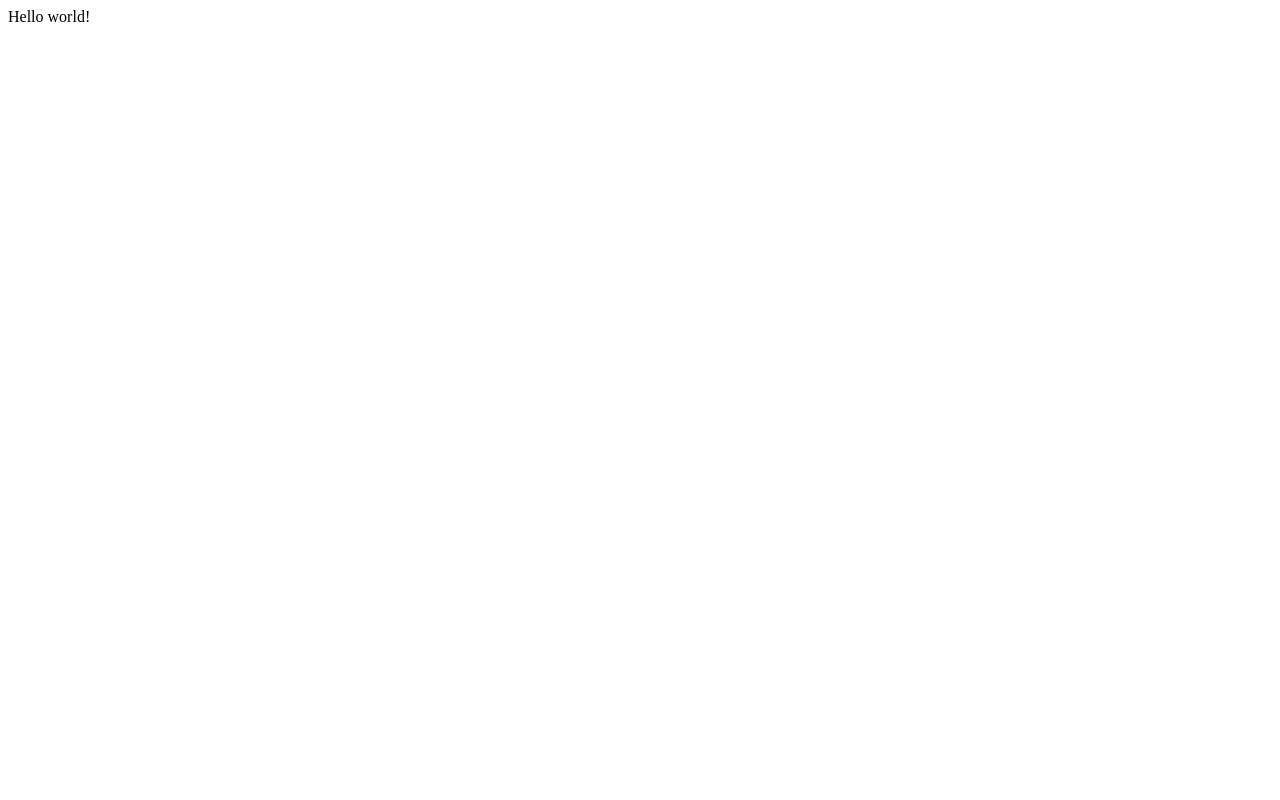
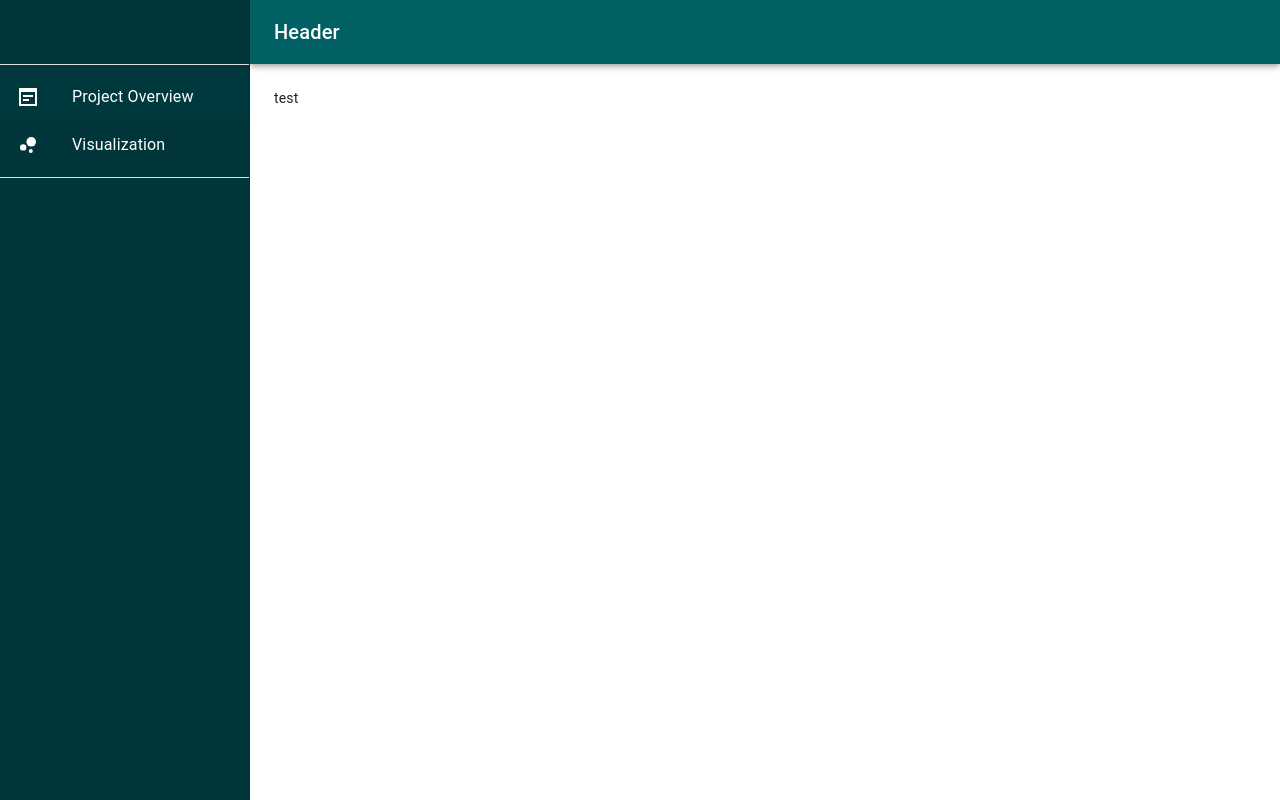
Before and after one commit to feenkind/team-topologies-management, a React (Create React App) app in the folder frontend/: page / in a window 1280 px wide. Built offline with nearby package versions, Linux system fonts and the light colour scheme.

Commit message:
Base setup of theme and eslint

```diff
--- a/frontend/src/App.tsx
+++ b/frontend/src/App.tsx
@@ -1,11 +1,12 @@
 import React from 'react';
+import Dashboard from './container/Dashboard';
 
-function App() {
+const App: React.FC = () => {
   return (
     <div className="App">
-      Hello world!
+      <Dashboard />
     </div>
   );
-}
+};
 
 export default App;
--- /dev/null
+++ b/frontend/src/components/Header.tsx
@@ -0,0 +1,12 @@
+import * as React from 'react';
+import { Typography } from '@mui/material';
+
+const Header: React.FC = () => {
+  return (
+    <Typography variant="h6" noWrap component="div">
+      Header
+    </Typography>
+  );
+};
+
+export default Header;
--- /dev/null
+++ b/frontend/src/components/Layout.tsx
@@ -0,0 +1,113 @@
+import * as React from 'react';
+import { AppBar, Box, Drawer, IconButton, Toolbar } from '@mui/material';
+import Sidebar from './Sidebar';
+import Header from './Header';
+import MenuIcon from '@mui/icons-material/Menu';
+
+interface ILayoutProps {
+  activeHeaderMenuItem?: string;
+  activeSidebarMenuItem?: string;
+  children: React.ReactNode;
+}
+
+const Layout: React.FC<ILayoutProps> = ({
+  activeHeaderMenuItem,
+  activeSidebarMenuItem,
+  children,
+}: ILayoutProps) => {
+  const drawerWidth = '250';
+  const [mobileOpen, setMobileOpen] = React.useState(false);
+
+  const handleDrawerToggle = () => {
+    setMobileOpen(!mobileOpen);
+  };
+
+  return (
+    <Box sx={{ display: 'flex' }}>
+      <AppBar
+        position="fixed"
+        sx={{
+          width: { sm: `calc(100% - ${drawerWidth}px)` },
+          ml: { sm: `${drawerWidth}px` },
+        }}
+      >
+        <Toolbar>
+          <IconButton
+            color="inherit"
+            aria-label="open drawer"
+            edge="start"
+            onClick={handleDrawerToggle}
+            sx={{ mr: 2, display: { sm: 'none' } }}
+          >
+            <MenuIcon />
+          </IconButton>
+          <Header />
+        </Toolbar>
+      </AppBar>
+
+      <Box
+        component="nav"
+        sx={{ width: { sm: drawerWidth }, flexShrink: { sm: 0 } }}
+        aria-label="mailbox folders"
+      >
+        <Drawer
+          variant="temporary"
+          open={mobileOpen}
+          onClose={handleDrawerToggle}
+          ModalProps={{
+            keepMounted: true,
+          }}
+          sx={{
+            display: { xs: 'block', sm: 'none' },
+            '& .MuiDrawer-paper': {
+              boxSizing: 'border-box',
+              width: `${drawerWidth}px`,
+            },
+          }}
+          PaperProps={{
+            sx: {
+              backgroundColor: 'primary.dark',
+              color: 'primary.contrastText',
+            },
+          }}
+        >
+          <Sidebar />
+        </Drawer>
+        <Drawer
+          variant="permanent"
+          sx={{
+            display: { xs: 'none', sm: 'block' },
+            '& .MuiDrawer-paper': {
+              boxSizing: 'border-box',
+              width: `${drawerWidth}px`,
+            },
+          }}
+          open
+          PaperProps={{
+            sx: {
+              backgroundColor: 'primary.dark',
+              color: 'primary.contrastText',
+            },
+          }}
+        >
+          <Sidebar />
+        </Drawer>
+      </Box>
+
+      <Box
+        component="main"
+        sx={{
+          flexGrow: 1,
+          p: 3,
+          width: { sm: `calc(100% - ${drawerWidth}px)` },
+          ml: { sm: `${drawerWidth}px` },
+        }}
+      >
+        <Toolbar />
+        {children}
+      </Box>
+    </Box>
+  );
+};
+
+export default Layout;
--- /dev/null
+++ b/frontend/src/components/Sidebar.tsx
@@ -0,0 +1,48 @@
+import * as React from 'react';
+import {
+  Divider,
+  List,
+  ListItem,
+  ListItemButton,
+  ListItemIcon,
+  ListItemText,
+  Toolbar,
+} from '@mui/material';
+import WysiwygSharpIcon from '@mui/icons-material/WysiwygSharp';
+import BubbleChartSharpIcon from '@mui/icons-material/BubbleChartSharp';
+
+interface ISidebarProps {
+  activeMenuItem?: string;
+}
+
+const Sidebar: React.FC<ISidebarProps> = ({
+  activeMenuItem,
+}: ISidebarProps) => {
+  return (
+    <>
+      <Toolbar />
+      <Divider sx={{ backgroundColor: 'primary.contrastText' }} />
+      <List>
+        <ListItem disablePadding>
+          <ListItemButton selected={true}>
+            <ListItemIcon sx={{ color: 'primary.contrastText' }}>
+              <WysiwygSharpIcon />
+            </ListItemIcon>
+            <ListItemText primary="Project Overview" />
+          </ListItemButton>
+        </ListItem>
+        <ListItem disablePadding>
+          <ListItemButton>
+            <ListItemIcon sx={{ color: 'primary.contrastText' }}>
+              <BubbleChartSharpIcon />
+            </ListItemIcon>
+            <ListItemText primary="Visualization" />
+          </ListItemButton>
+        </ListItem>
+      </List>
+      <Divider sx={{ backgroundColor: 'primary.contrastText' }} />
+    </>
+  );
+};
+
+export default Sidebar;
--- /dev/null
+++ b/frontend/src/container/Dashboard/index.tsx
@@ -0,0 +1,15 @@
+import * as React from 'react';
+import Layout from '../../components/Layout';
+import { Typography } from '@mui/material';
+
+const Dashboard: React.FC = () => {
+  return (
+    <Layout activeSidebarMenuItem="dashboard" activeHeaderMenuItem="overview">
+      <Typography variant="body2" component="div">
+        test
+      </Typography>
+    </Layout>
+  );
+};
+
+export default Dashboard;
--- a/frontend/src/index.tsx
+++ b/frontend/src/index.tsx
@@ -1,12 +1,17 @@
 import React from 'react';
 import ReactDOM from 'react-dom/client';
 import App from './App';
+import theme from './theme';
+import { CssBaseline, ThemeProvider } from '@mui/material';
 
 const root = ReactDOM.createRoot(
-  document.getElementById('root') as HTMLElement
+  document.getElementById('root') as HTMLElement,
 );
 root.render(
   <React.StrictMode>
-    <App />
-  </React.StrictMode>
+    <ThemeProvider theme={theme}>
+      <CssBaseline />
+      <App />
+    </ThemeProvider>
+  </React.StrictMode>,
 );
--- /dev/null
+++ b/frontend/src/react-app-env.d.ts
@@ -0,0 +1 @@
+/// <reference types="react-scripts" />
--- /dev/null
+++ b/frontend/src/theme.ts
@@ -0,0 +1,20 @@
+import { createTheme } from '@mui/material/styles';
+
+const theme = createTheme({
+  palette: {
+    primary: {
+      light: '#428e92',
+      main: '#006064',
+      dark: '#00363a',
+      contrastText: '#fff',
+    },
+    secondary: {
+      light: '#ffffce',
+      main: '#e6ee9c',
+      dark: '#b3bc6d',
+      contrastText: '#000',
+    },
+  },
+});
+
+export default theme;
```
Also changed, not shown: frontend/package.json (+19 -1 lines), frontend/.eslintrc.json (added), 2 other files (tests, documents, lock files or other folders).
